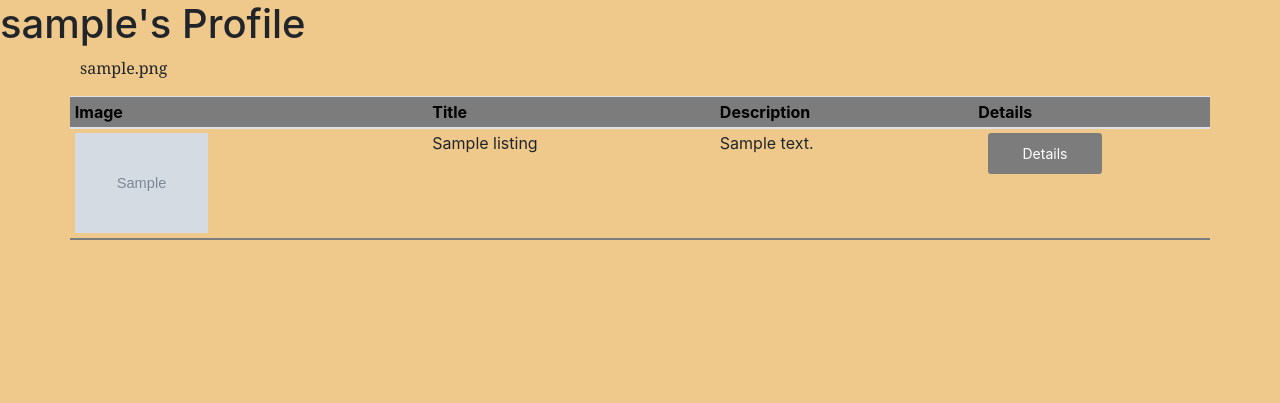
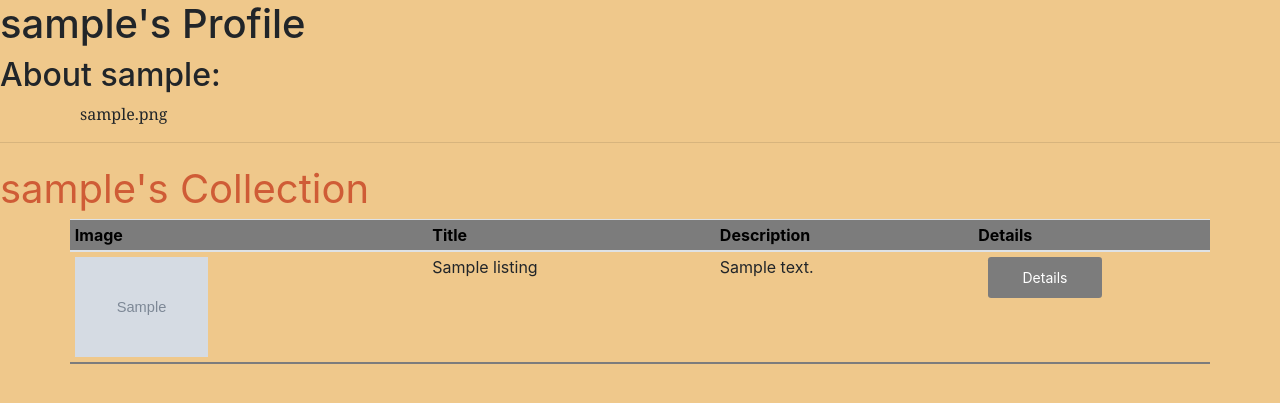
Before and after one commit to emmasandstorm/ebay_clone, a Flask app: a page that uses app/templates/profile.html in a window 1280 px wide. Shown: the part 70-473 px from the top of the page. Run offline with Flask 2, Linux system fonts and the light colour scheme; tables that the repository leaves empty hold one stand-in row (values such as "Sample post"); grey boxes marked "Sample" are stand-in pictures; some libraries are stand-ins or nearby versions.

Commit message:
Updates to profile for better look

```diff
--- a/app/templates/profile.html
+++ b/app/templates/profile.html
@@ -3,7 +3,16 @@
 {% block head %}<h1>{{username}}'s Profile</h1>{% endblock %}
 {% block content %}
 <link rel = "stylesheet" href = '/static/listingcard.css'>
+<h2>About {{username}}:</h2>
+{% if bio %}
 <p>{{bio}}</p>
+{% else %}
+<p>Go to /profile/edit/ to set your bio!</p>
+{% endif %}
+<hr>
+<div class = 'head-sm'> {{username}}'s Collection
+</div>
+{% if items.first() %}
 <div class="container">
     <div class="row">
         <table class="table table-sm">
@@ -14,7 +23,6 @@
                 <th>Details</th>
             </thead>
             <tbody>
-                {% if items %}
                 {% for item in items %}
                 <tr>
                     <td><img src="{{ url_for('static', filename='images/' + item.image) }}" width="auto" height="100px"/></td>
@@ -23,10 +31,13 @@
                     <td><a href="/listing/{{item.id}}" class='btn btn-sm'>Details</a></td>
                 </tr>
                 {% endfor %}
-                {% else %}
-                <p>No items to display in your collection, try buying some!</p>
-                {% endif %}
+
 
             </tbody>
         </table>
+    </div>
+</div>
+{% else %}
+<p>No items to display in your collection, try buying some!</p>
+{% endif %}
 {% endblock %}
```
